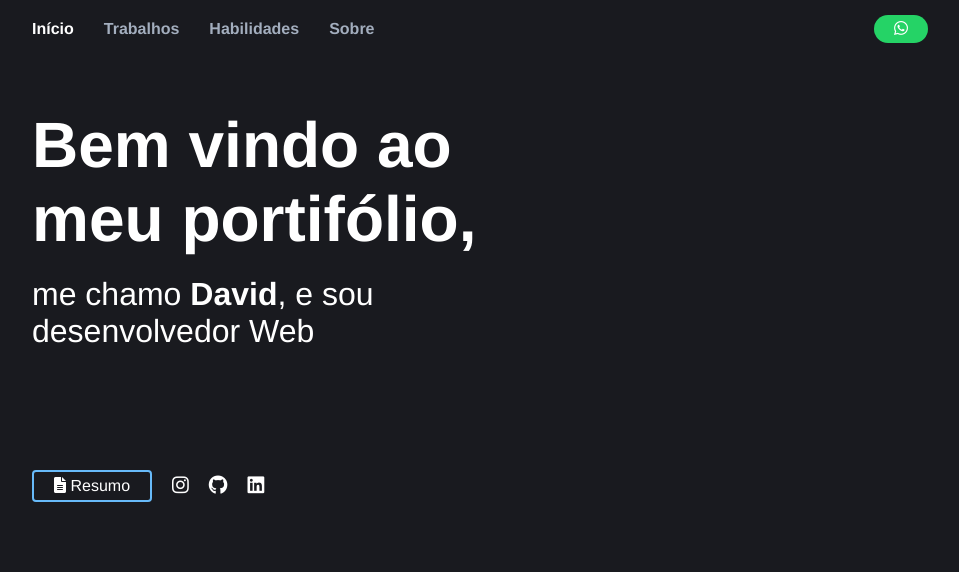
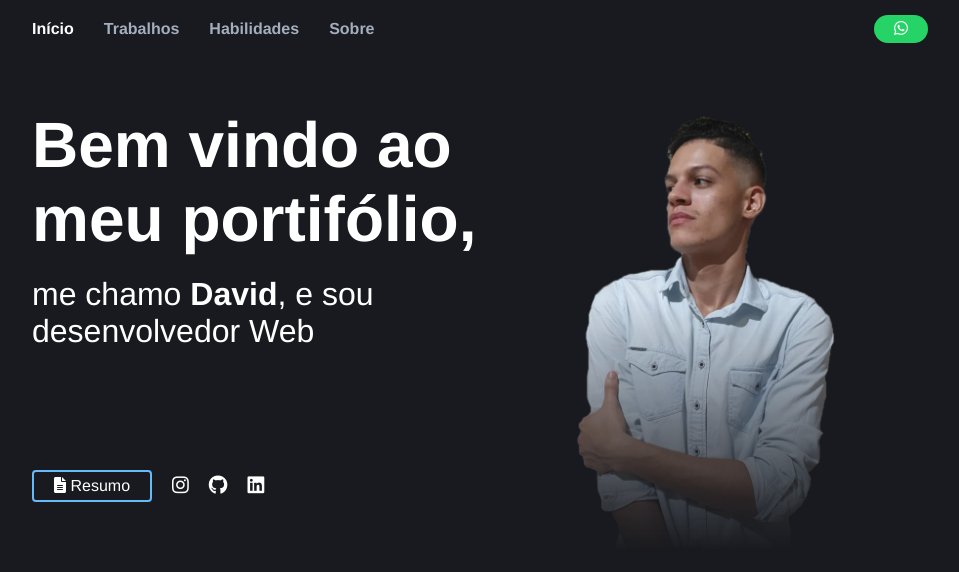
Before and after one commit to DavidSilva15/portifolio--descontinuado--, a plain HTML site: page index.html in a window 1280 px wide. Shown: the whole page, without its empty margins (160-1119 px from the left). Drawn offline with Linux system fonts and the light colour scheme.

Commit message:
correção da foto de perfil

```diff
--- a/index.html
+++ b/index.html
@@ -62,7 +62,7 @@
             </section>
 
             <section class="section-right">
-                <img src="./img/perfil.png" alt="" width="60%">
+                <img src="perfil.png" alt="" width="60%">
             </section>
 
         </main>
```
